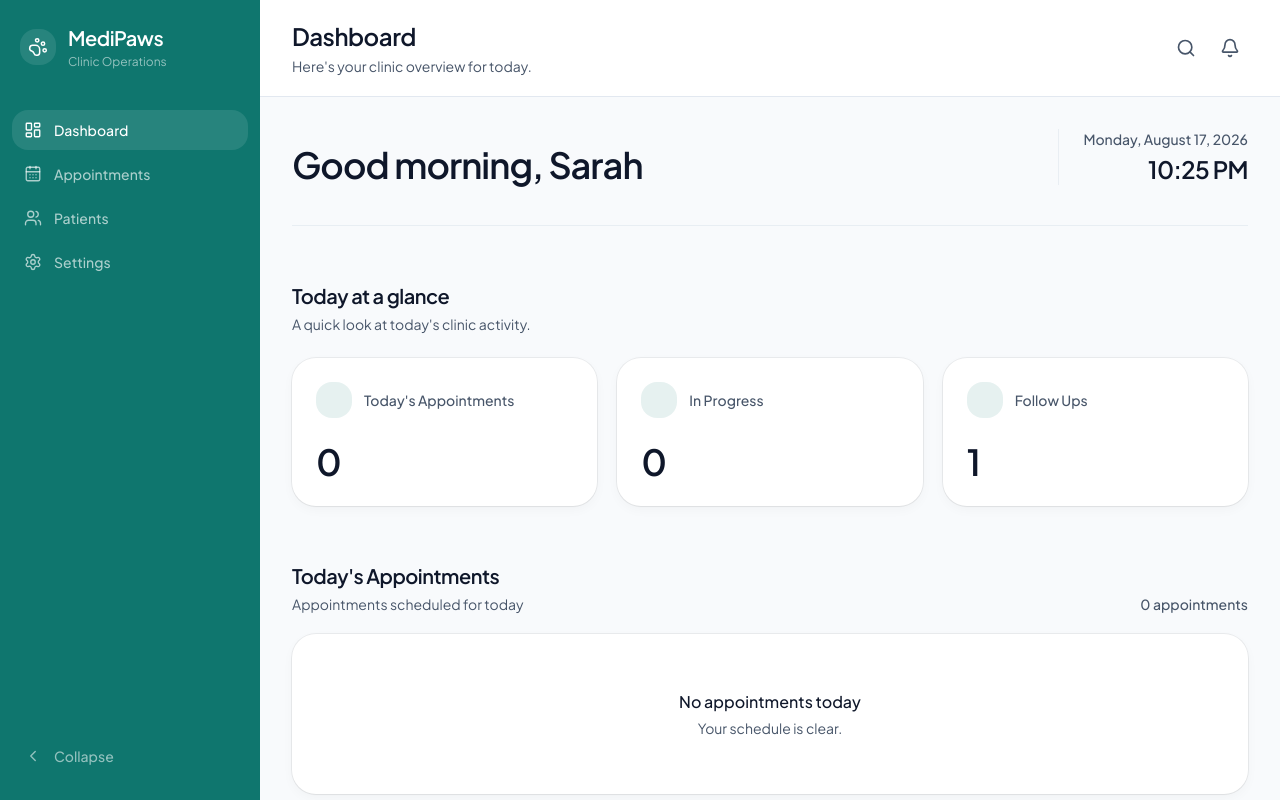
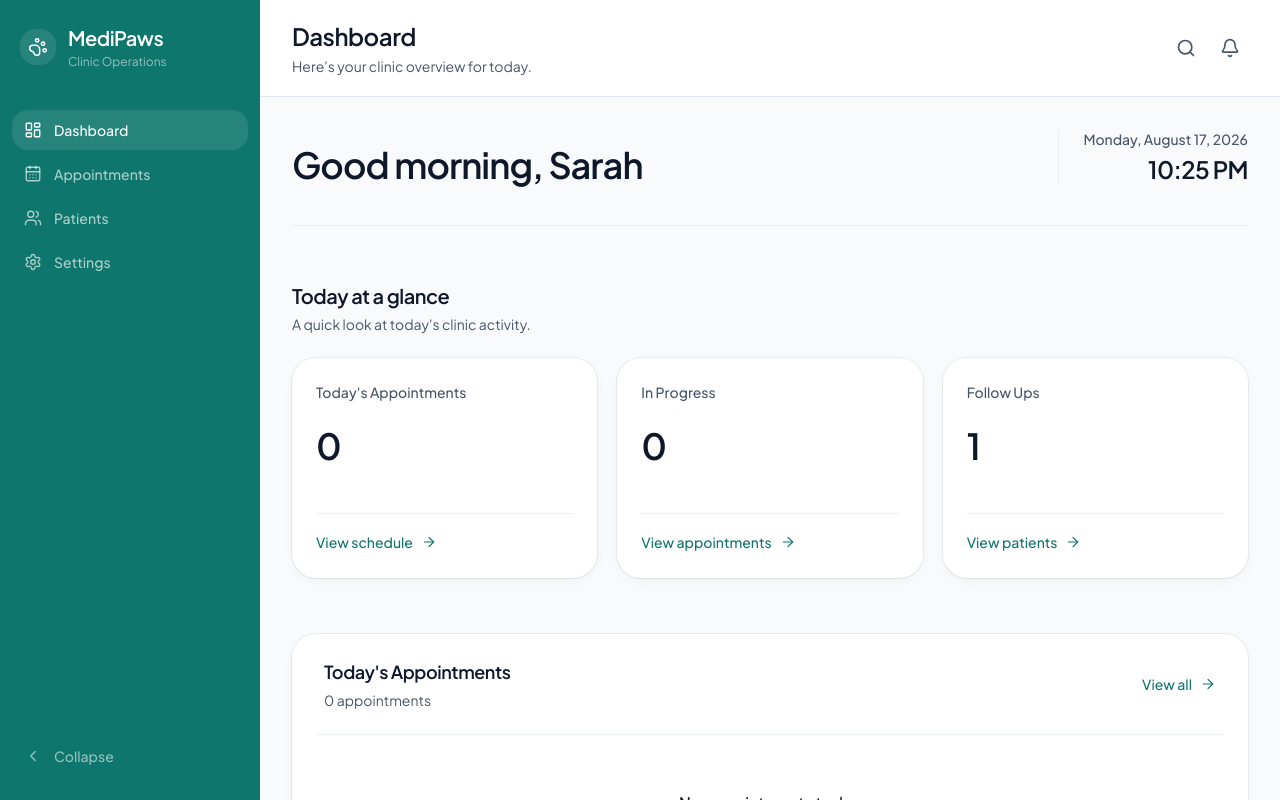
Before and after one commit to LindseyGunderson/MediPaws, a React (Vite) app: page / in a window 1280 px wide. Built offline with nearby package versions, Linux system fonts and the light colour scheme.

Commit message:
fix: dashboard and appointments UI

```diff
--- a/src/components/appointments/AppointmentItem.jsx
+++ b/src/components/appointments/AppointmentItem.jsx
@@ -1,12 +1,11 @@
 import { Link } from "react-router-dom";
 import { ChevronRight } from "lucide-react";
+
 import PetAvatar from "../pets/PetAvatar";
-import { formatTimeForDisplay } from '../../utils/dates';
-
 import AppointmentStatusBadge from "./AppointmentStatusBadge";
+import { formatTimeForDisplay } from "../../utils/dates";
 
 function AppointmentItem({ appointment, isLast }) {
-
   return (
     <Link
       to={`/appointments/${appointment.id}`}
@@ -14,9 +13,9 @@ function AppointmentItem({ appointment, isLast }) {
         group
         flex
         items-center
-        gap-6
+        gap-5
         px-6
-        py-5
+        py-4
         transition-colors
         duration-150
         hover:bg-surface-muted
@@ -30,30 +29,27 @@ function AppointmentItem({ appointment, isLast }) {
     >
       {/* Time */}
       <div className="w-20 shrink-0">
-        <p className="text-base font-semibold tracking-tight text-text-primary">
+        <p className="text-sm font-semibold tracking-tight text-text-primary">
           {formatTimeForDisplay(appointment.time)}
         </p>
       </div>
 
-      <div className="h-8 w-px bg-border/70" />
+      {/* Divider */}
+      <div className="h-9 w-px shrink-0 bg-border/70" />
 
-      <div className="flex min-w-0 flex-1 items-center gap-4">
+      {/* Pet */}
+      <div className="flex min-w-0 flex-1 items-center gap-3">
         <PetAvatar pet={appointment.pet} />
 
         <div className="min-w-0">
-          <p className="font-medium text-text-primary">
+          <p className="truncate font-medium text-text-primary">
             {appointment.pet.name}
           </p>
 
-          <p className="mt-0.5 text-sm text-text-secondary">
+          <p className="mt-0.5 truncate text-sm text-text-secondary">
             {appointment.type}
           </p>
         </div>
-      </div>
-
-      {/* Owner */}
-      <div className="hidden w-36 shrink-0 md:block">
-        <p className="text-sm text-text-secondary">{appointment.owner.name}</p>
       </div>
 
       {/* Status */}
@@ -64,6 +60,7 @@ function AppointmentItem({ appointment, isLast }) {
       {/* Action */}
       <ChevronRight
         size={18}
+        strokeWidth={1.8}
         className="
           shrink-0
           text-text-secondary
--- a/src/components/dashboard/OverviewCard.jsx
+++ b/src/components/dashboard/OverviewCard.jsx
@@ -1,53 +1,28 @@
 import Card from "../ui/Card";
-
-const accentStyles = {
-  primary: {
-    icon: "bg-primary/10 text-primary",
-  },
-  warning: {
-    icon: "bg-warning/10 text-warning",
-  },
-  error: {
-    icon: "bg-danger/10 text-danger",
-  },
-};
+import { Link } from "react-router-dom";
+import { ArrowRight } from "lucide-react";
 
 function OverviewCard({
   label,
   value,
-  details = [],
-  icon: Icon,
-  accent = "primary",
+  link,
+  linkText,
 }) {
-  const styles = accentStyles[accent];
-
   return (
     <Card
       className="
+        flex
+        min-h-[220px]
+        flex-col
         transition
         duration-200
         hover:-translate-y-0.5
         hover:shadow-card-hover
       "
     >
-      <div className="flex items-center gap-3">
-        <div
-          className={`
-            flex
-            h-9
-            w-9
-            shrink-0
-            items-center
-            justify-center
-            rounded-lg
-            ${styles.icon}
-          `}
-        >
-          {Icon && <Icon size={18} strokeWidth={1.8} />}
-        </div>
-
-        <p className="text-sm font-medium text-text-secondary">{label}</p>
-      </div>
+      <p className="text-sm font-medium text-text-secondary">
+        {label}
+      </p>
 
       <div className="mt-6">
         <p className="text-4xl font-semibold tracking-tight text-text-primary">
@@ -55,22 +30,26 @@ function OverviewCard({
         </p>
       </div>
 
-      {details.length > 0 && (
-        <div className="mt-6 border-t border-border/70 pt-4">
-          <div className="space-y-2">
-            {details.map((item) => (
-              <div
-                key={item.label}
-                className="flex items-center justify-between text-sm"
-              >
-                <span className="text-text-secondary">{item.label}</span>
-
-                <span className="font-medium text-text-primary">
-                  {item.value}
-                </span>
-              </div>
-            ))}
-          </div>
+      {link && (
+        <div className="mt-auto border-t border-border/70 pt-4">
+          <Link
+            to={link}
+            className="
+              inline-flex
+              items-center
+              gap-2
+              text-sm
+              font-medium
+              text-primary
+              hover:underline
+            "
+          >
+            {linkText}
+            <ArrowRight
+              size={16}
+              strokeWidth={1.8}
+            />
+          </Link>
         </div>
       )}
     </Card>
--- a/src/components/dashboard/TodaysAppointments.jsx
+++ b/src/components/dashboard/TodaysAppointments.jsx
@@ -1,38 +1,64 @@
+import { Link } from "react-router-dom";
+import { ArrowRight } from "lucide-react";
+
 import AppointmentItem from "../appointments/AppointmentItem";
 import Card from "../ui/Card";
 
 function TodaysAppointments({ appointments }) {
   return (
-    <section className="space-y-5">
-      <div className="flex items-end justify-between gap-4">
+    <section>
+      <Card className="overflow-hidden p-0">
+        {/* Header */}
+        <div className="flex items-center justify-between gap-4 border-b border-border/70 px-2 pb-6">
           <div>
-          <h2 className="text-xl font-semibold tracking-tight text-text-primary">
+            <h2 className="text-lg font-semibold tracking-tight text-text-primary">
               Today's Appointments
             </h2>
 
             <p className="mt-1 text-sm text-text-secondary">
-            Appointments scheduled for today
+              {appointments.length}{" "}
+              {appointments.length === 1 ? "appointment" : "appointments"}
             </p>
           </div>
 
-        <span className="shrink-0 text-sm font-medium text-text-secondary">
-          {appointments.length}{" "}
-          {appointments.length === 1 ? "appointment" : "appointments"}
-        </span>
+          <Link
+            to="/appointments"
+            className="
+              group
+              inline-flex
+              shrink-0
+              items-center
+              gap-2
+              text-sm
+              font-medium
+              text-primary
+              hover:underline
+            "
+          >
+            View all
+            <ArrowRight
+              size={16}
+              strokeWidth={1.8}
+              className="
+                transition-transform
+                duration-150
+                group-hover:translate-x-0.5
+              "
+            />
+          </Link>
         </div>
 
+        {/* Appointments */}
         {appointments.length > 0 ? (
-        <Card className="overflow-hidden p-0">
-          {appointments.map((appointment, index) => (
+          appointments.map((appointment, index) => (
             <AppointmentItem
               key={appointment.id}
               appointment={appointment}
               isLast={index === appointments.length - 1}
             />
-          ))}
-        </Card>
+          ))
         ) : (
-        <Card className="flex min-h-40 items-center justify-center">
+          <div className="flex min-h-40 items-center justify-center px-6">
             <div className="text-center">
               <p className="font-medium text-text-primary">
                 No appointments today
@@ -42,8 +68,9 @@ function TodaysAppointments({ appointments }) {
                 Your schedule is clear.
               </p>
             </div>
+          </div>
+        )}
       </Card>
-      )}
     </section>
   );
 }
```
Lines whose indentation alone changed are shown as unchanged.
